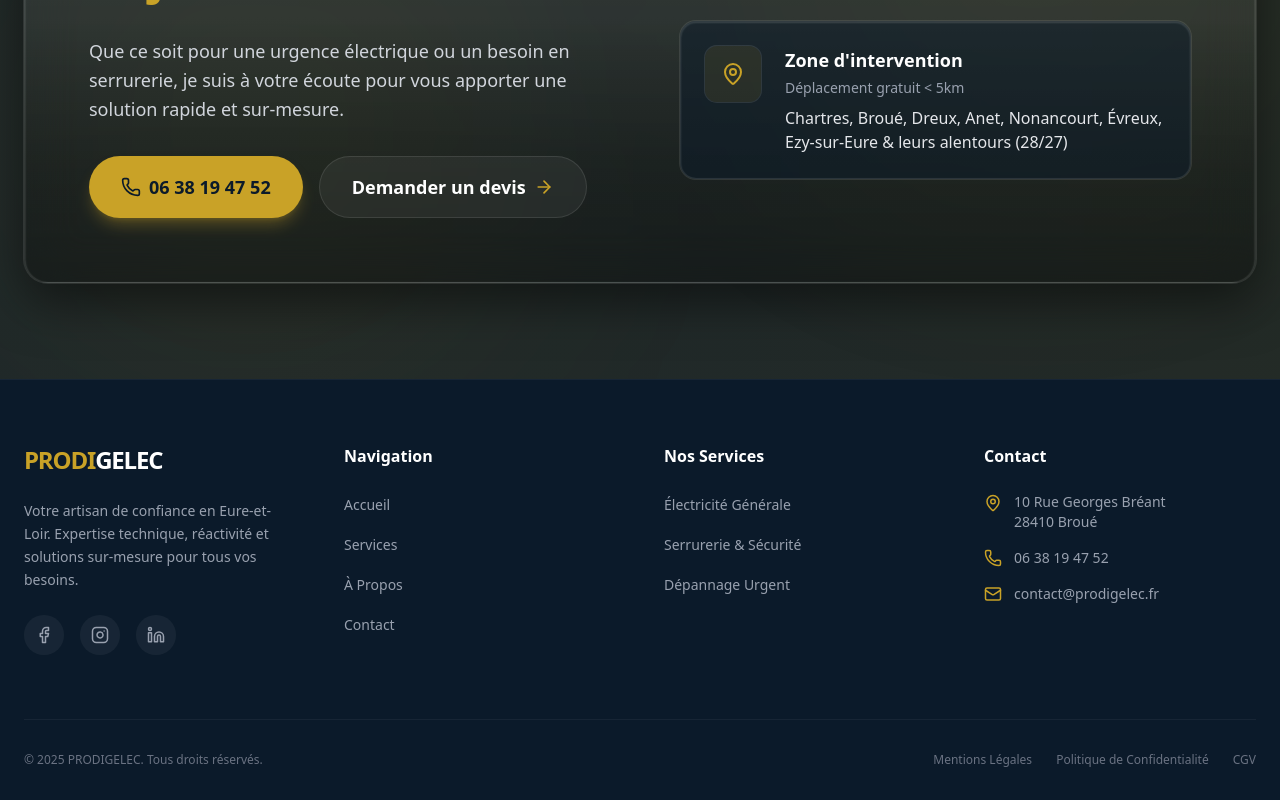
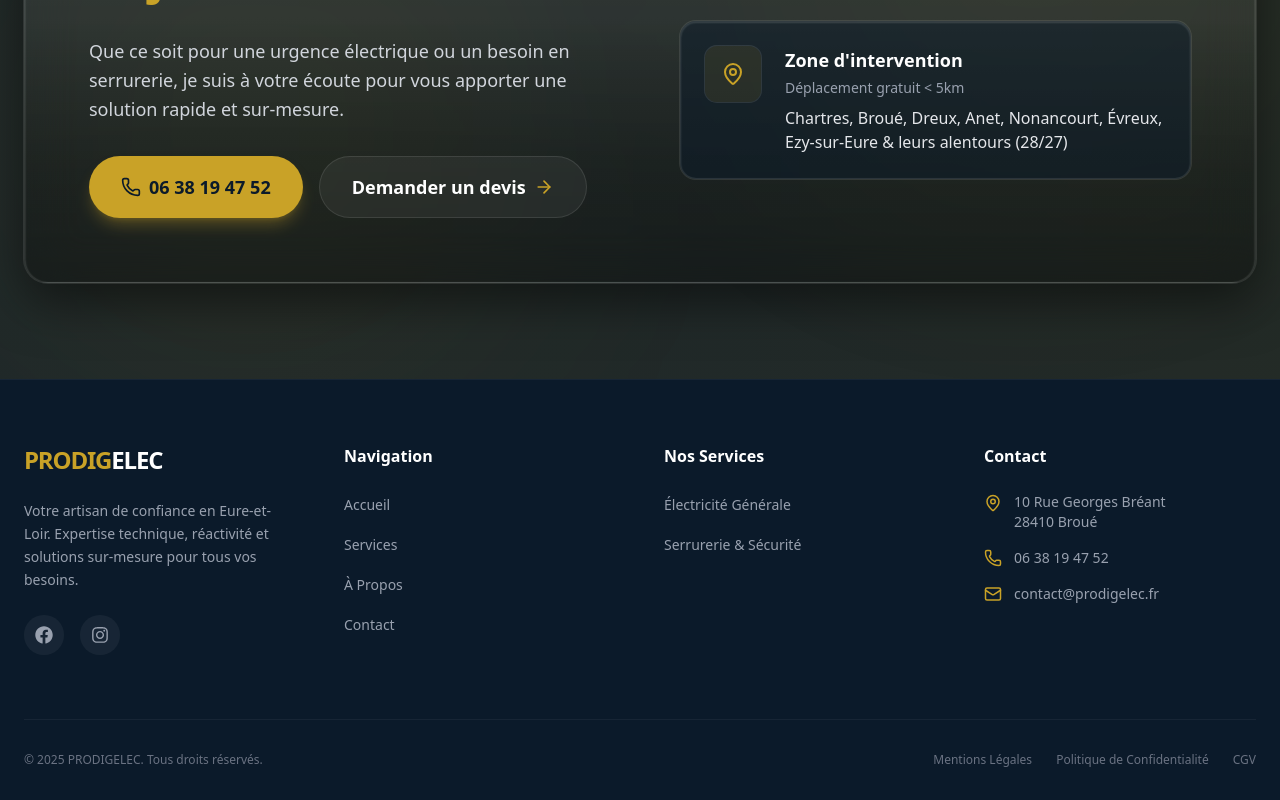
Before and after one commit to beaveraid28-dot/beaver-aid, a Next.js app: page / in a window 1280 px wide. Shown: the part 4279-5079 px from the top of the page. Built offline with nearby package versions, Linux system fonts and the light colour scheme.

Commit message:
fix: cleanup footer logo, social icons, and service links

```diff
--- a/package.json
+++ b/package.json
@@ -16,6 +16,7 @@
     "next": "16.0.10",
     "react": "19.2.1",
     "react-dom": "19.2.1",
+    "react-icons": "^5.5.0",
     "react-leaflet": "^5.0.0"
   },
   "devDependencies": {
--- a/src/components/layout/Footer/index.jsx
+++ b/src/components/layout/Footer/index.jsx
@@ -1,4 +1,5 @@
-import { Phone, Mail, MapPin, Instagram, Linkedin } from 'lucide-react';
+import { Phone, Mail, MapPin } from 'lucide-react';
+import { FaFacebook, FaInstagram } from 'react-icons/fa';
 import Link from "next/link";
 
 export default function Footer() {
@@ -10,33 +11,17 @@ export default function Footer() {
           {/* Brand Column */}
           <div className="space-y-6">
             <div className="text-2xl font-black tracking-tighter text-white">
-              <span className="text-primary">PRODI</span>GELEC
+              <span className="text-primary">PRODIG</span>ELEC
             </div>
             <p className="text-gray-400 text-sm leading-relaxed">
               Votre artisan de confiance en Eure-et-Loir. Expertise technique, réactivité et solutions sur-mesure pour tous vos besoins.
             </p>
             <div className="flex items-center gap-4">
-              <a href="#" className="w-10 h-10 rounded-full bg-white/5 flex items-center justify-center text-gray-400 hover:bg-primary hover:text-[#020617] transition-all">
-                <svg
-                  xmlns="http://www.w3.org/2000/svg"
-                  width="18"
-                  height="18"
-                  viewBox="0 0 24 24"
-                  fill="none"
-                  stroke="currentColor"
-                  strokeWidth="2"
-                  strokeLinecap="round"
-                  strokeLinejoin="round"
-                  className="lucide lucide-facebook"
-                >
-                  <path d="M18 2h-3a5 5 0 0 0-5 5v3H7v4h3v8h4v-8h3l1-4h-4V7a1 1 0 0 1 1-1h3z" />
-                </svg>
+              <a href="#" className="w-10 h-10 rounded-full bg-white/5 flex items-center justify-center text-gray-400 hover:bg-primary hover:text-[#0b1a2a] transition-all group">
+                <FaFacebook size={18} />
               </a>
               <a href="#" className="w-10 h-10 rounded-full bg-white/5 flex items-center justify-center text-gray-400 hover:bg-primary hover:text-[#0b1a2a] transition-all">
-                <Instagram size={18} />
-              </a>
-              <a href="#" className="w-10 h-10 rounded-full bg-white/5 flex items-center justify-center text-gray-400 hover:bg-primary hover:text-[#0b1a2a] transition-all">
-                <Linkedin size={18} />
+                <FaInstagram size={18} />
               </a>
             </div>
           </div>
@@ -58,7 +43,6 @@ export default function Footer() {
             <ul className="space-y-4">
               <li><Link href="/services/electricite" className="text-gray-400 hover:text-accent transition-colors text-sm">Électricité Générale</Link></li>
               <li><Link href="/services/serrurerie" className="text-gray-400 hover:text-primary transition-colors text-sm">Serrurerie & Sécurité</Link></li>
-              <li><Link href="/services/electricite" className="text-gray-400 hover:text-warning transition-colors text-sm">Dépannage Urgent</Link></li>
             </ul>
           </div>
 
```
Also changed, not shown: 1 other file (tests, documents, lock files or other folders).
